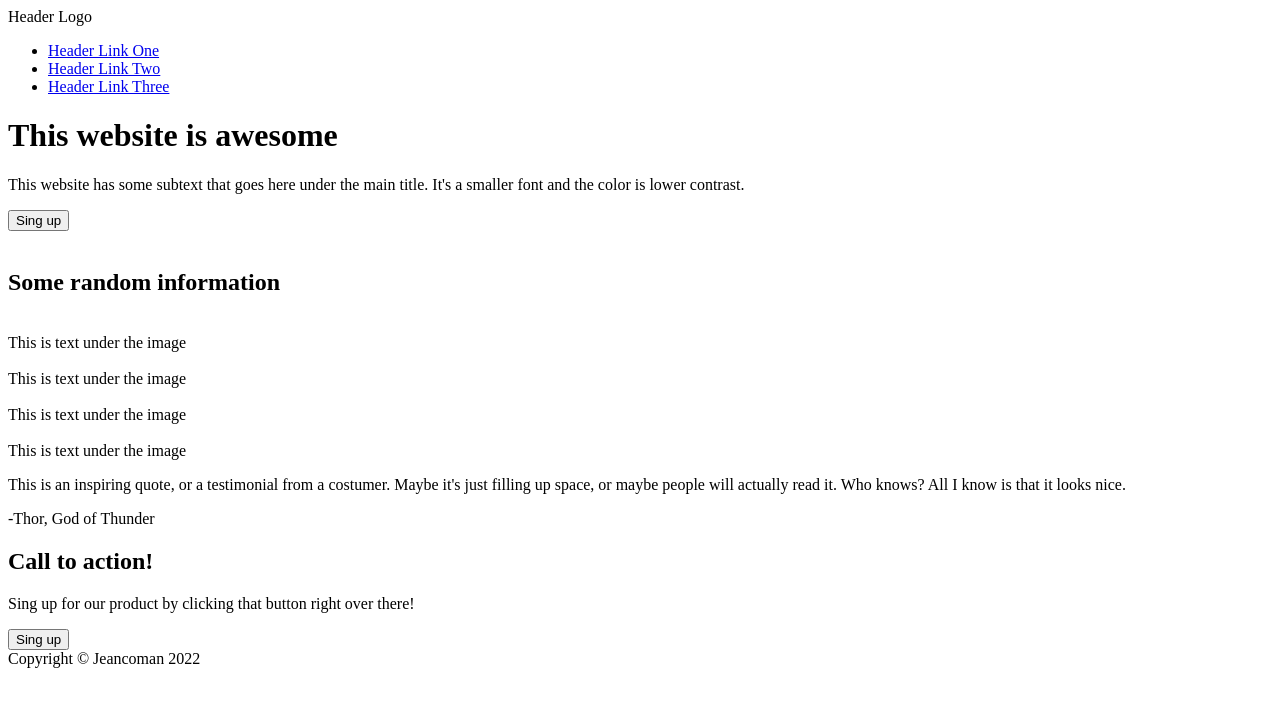
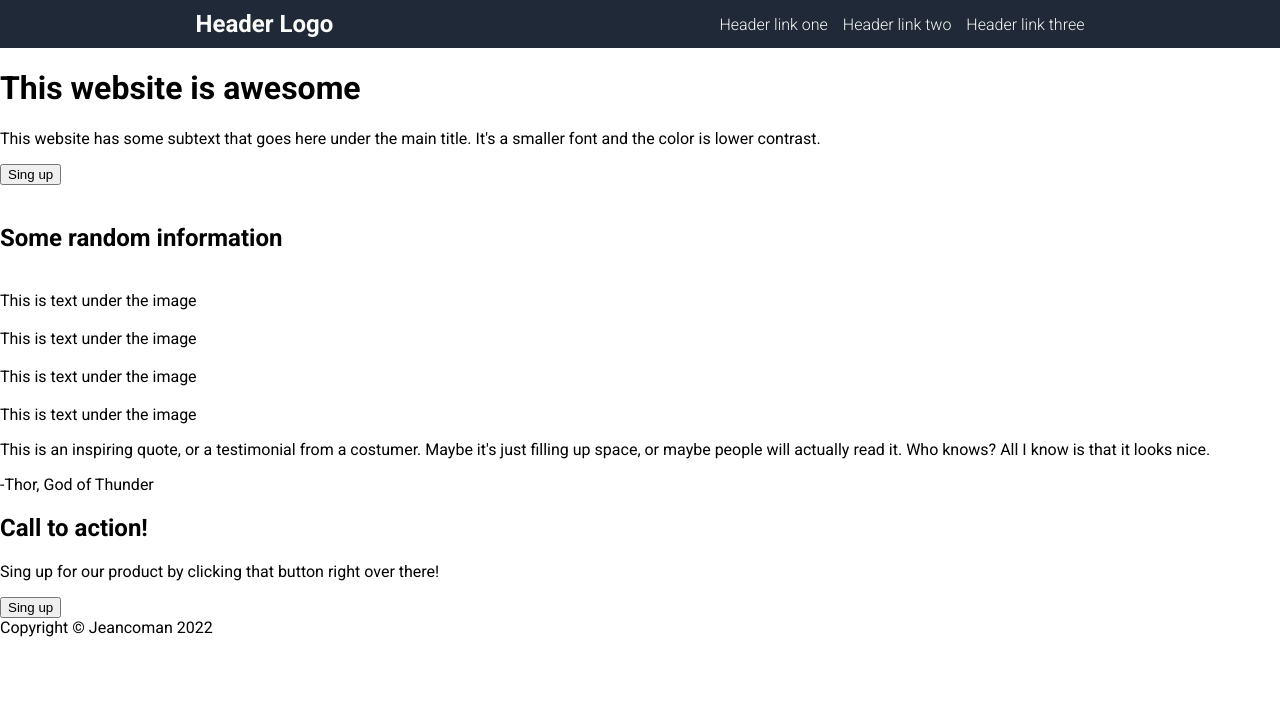
Before and after one commit to Jeancoman/Landing-Page-Project, a plain HTML site: page index.html in a window 1280 px wide. Drawn offline with Linux system fonts and the light colour scheme.

Commit message:
Started the CSS, completed the logo

```diff
--- a/index.html
+++ b/index.html
@@ -6,15 +6,19 @@
     <meta name="viewport" content="width=device-width, initial-scale=1.0" />
     <title>Document</title>
     <link rel="stylesheet" href="styles.css" />
+    <link
+      rel="stylesheet"
+      href="https://fonts.googleapis.com/css2?family=Roboto:wght@300;400;700&display=swap"
+    />
   </head>
   <body class="page-body">
     <header>
       <div class="header-logo">Header Logo</div>
       <nav class="header-bar">
         <ul>
-          <li><a href="#"> Header Link One</a></li>
-          <li><a href="#"> Header Link Two</a></li>
-          <li><a href="#">Header Link Three</a></li>
+          <li><a href="#"> Header link one</a></li>
+          <li><a href="#"> Header link two</a></li>
+          <li><a href="#">Header link three</a></li>
         </ul>
       </nav>
     </header>
@@ -57,9 +61,9 @@
       <div class="textimonial">-Thor, God of Thunder</div>
     </section>
     <section class="call-to-action">
-        <h2 class="header-action">Call to action!</h2>
-        <p>Sing up for our product by clicking that button right over there!</p>
-        <button>Sing up</button>
+      <h2 class="header-action">Call to action!</h2>
+      <p>Sing up for our product by clicking that button right over there!</p>
+      <button>Sing up</button>
     </section>
     <footer>Copyright &copy Jeancoman 2022</footer>
   </body>
--- a/styles.css
+++ b/styles.css
@@ -0,0 +1,45 @@
+body {
+    font-family: Roboto;
+    display: flex;
+    flex-direction: column;
+    min-height: 100vh;
+    margin: 0;
+    padding: 0;
+}
+
+/* Header */
+
+header {
+    display: flex;
+    align-items: center;
+    justify-content: space-around;
+    background-color: #1f2937;
+    padding: 10px;
+    gap: 15px;
+}
+
+.header-logo {
+    font-size: 24px;
+    font-weight: bold;
+    color: #f9faf8;
+}
+
+a {
+    text-decoration: none;
+    color: #f9faf8;
+    font-weight: 300;
+}
+
+ul {
+    list-style-type: none;
+    padding: 0;
+    margin: 0;
+    display: flex;
+    gap: 15px;
+}
+
+nav {
+    display: flex;
+}
+
+/* Header */
```
